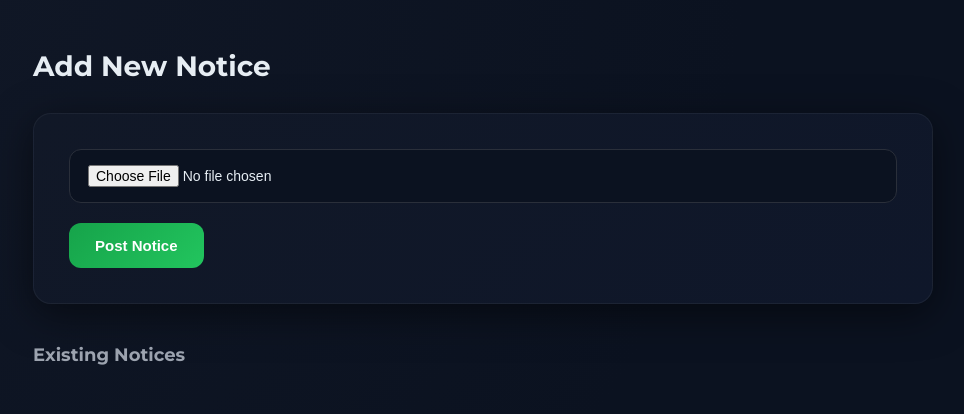
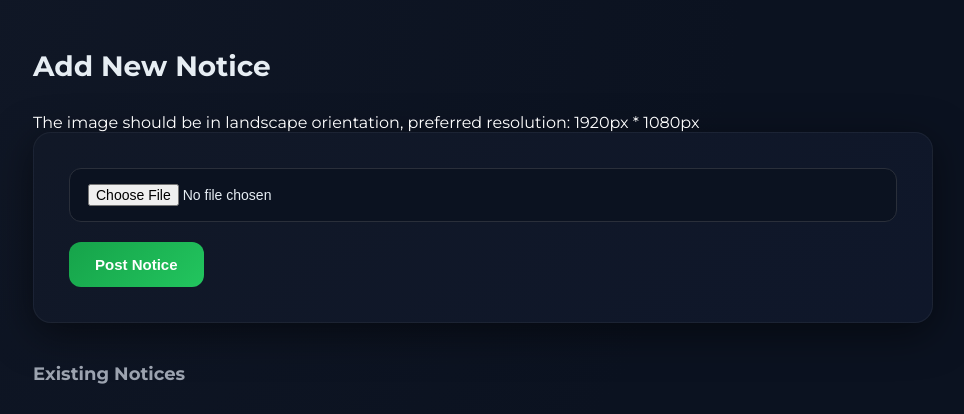
Before and after one commit to harshitsharma0385/notice-server, a Flask app: page / in a window 1280 px wide. Shown: the part 81-495 px from the top of the page, without its empty margins (157-1121 px from the left). Run offline with Flask 3, Linux system fonts and the light colour scheme; the visitor is signed in with stand-in values (Sample User, id 1); data that the repository does not hold is empty.

Commit message:
Added a note

```diff
--- a/static/style.css
+++ b/static/style.css
@@ -207,6 +207,11 @@ button:hover {
     text-decoration: underline;
 }
 
+.note{
+    font: 12px;
+    color: white;
+}
+
 /* FOOTER */
 .footer {
     background: #0d1117;
--- a/templates/admin.html
+++ b/templates/admin.html
@@ -41,7 +41,7 @@
         <div class="container">
 
             <h1>Add New Notice</h1>
-
+            <p class="note">The image should be in landscape orientation, preferred resolution: 1920px * 1080px</p>
             <form action="/add" method="POST" enctype="multipart/form-data">
                 <!-- <input type="text" name="title" placeholder="Title" required>
                 <textarea name="description" placeholder="Description" rows="4" required></textarea> -->
```
